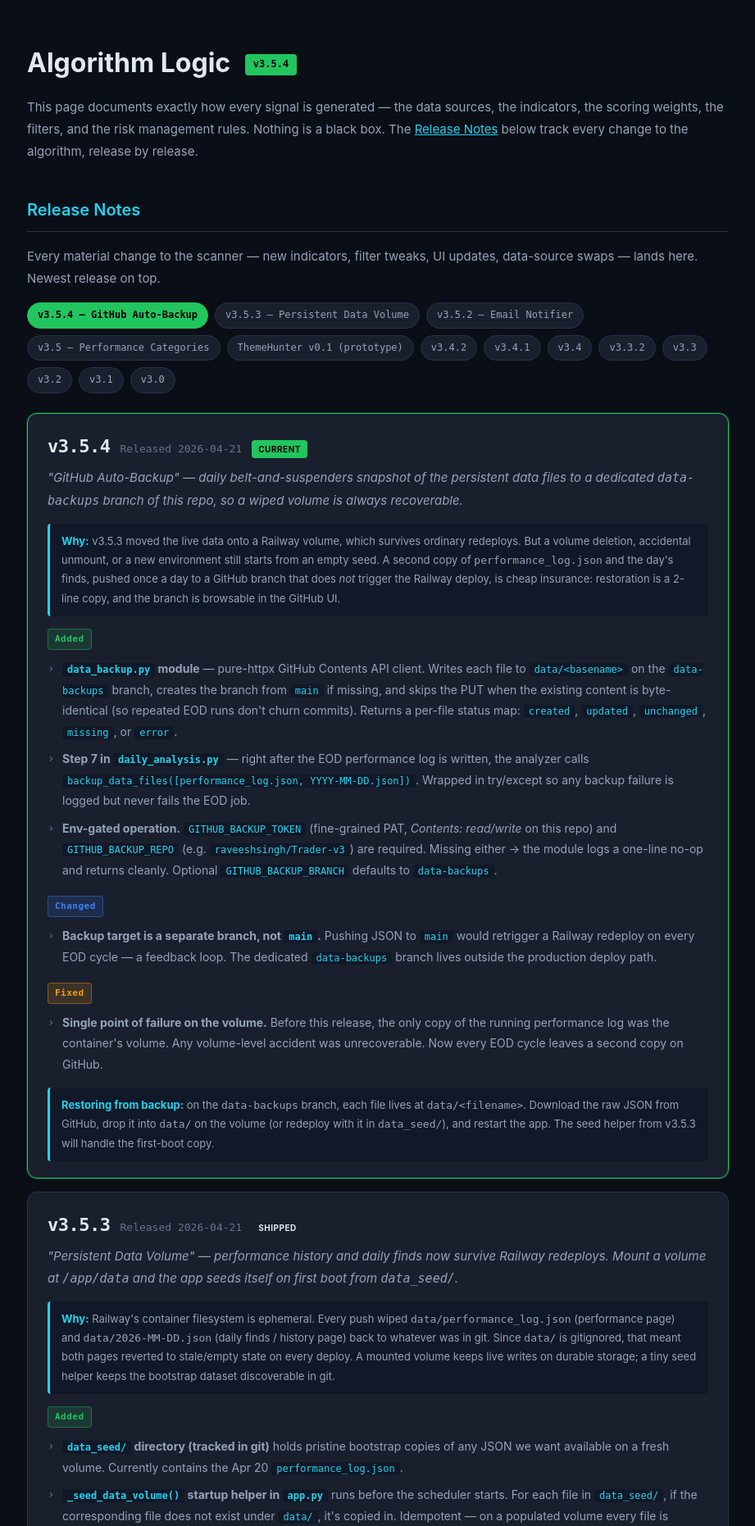
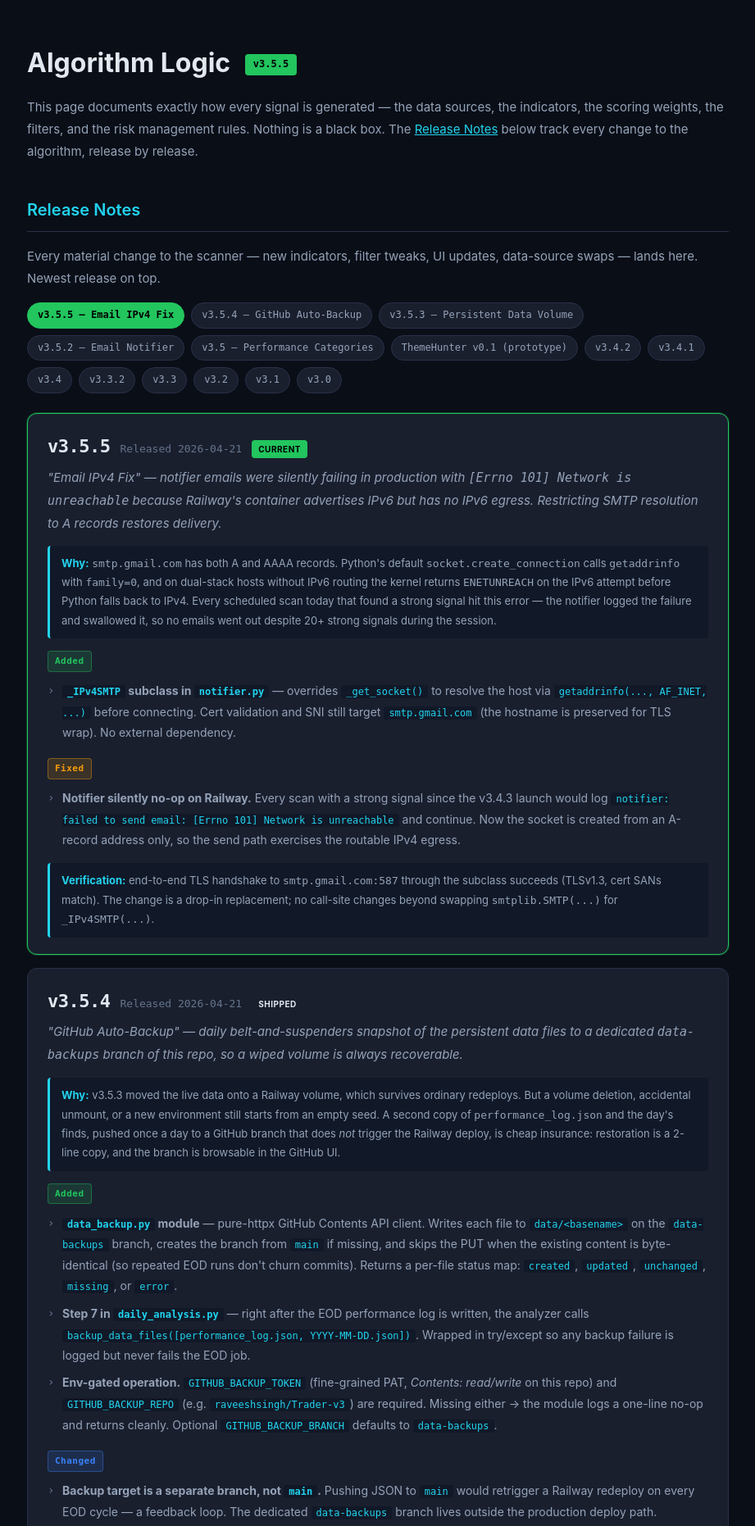
Before and after one commit to raveeshbhasin-assistant/momentum-scanner, a FastAPI app: page /logic in a window 1280 px wide. Shown: the part 73-1935 px from the top of the page at 82% size, without its empty margins (179-1100 px from the left). Run offline with FastAPI, Linux system fonts and the light colour scheme; some libraries are stand-ins or nearby versions.

Commit message:
v3.5.5: force IPv4 in SMTP client to fix Errno 101 on Railway

```diff
--- a/notifier.py
+++ b/notifier.py
@@ -1,9 +1,15 @@
 """
 Email notifier for scan results.
 
-v3.4.3 — sends an HTML email with full strong-signal details after each
+v3.5.5 — sends an HTML email with full strong-signal details after each
 scheduled scan, but only when one or more strong (composite >= 60) signals
 fire. Weak-only and empty scans stay silent.
+
+v3.5.5 change: force IPv4 resolution (_IPv4SMTP subclass). Railway's
+containers advertise IPv6 addressing but have no IPv6 egress route, so
+Python's default dual-stack `create_connection` hit `[Errno 101] Network
+is unreachable` on every Gmail send. Restricting resolution to A records
+works around this without any external dependency.
 
 Configured via environment variables (Railway):
     GMAIL_USER          — sending Gmail address (e.g. scanner@yourdomain.com
@@ -33,6 +39,7 @@ from __future__ import annotations
 import logging
 import os
 import smtplib
+import socket
 import ssl
 import threading
 from datetime import datetime
@@ -46,6 +53,45 @@ logger = logging.getLogger(__name__)
 # ── SMTP config ──────────────────────────────────────────────────────
 SMTP_HOST = "smtp.gmail.com"
 SMTP_PORT = 587  # STARTTLS
+
+
+# ── IPv4-only SMTP subclass (v3.5.5) ─────────────────────────────────
+class _IPv4SMTP(smtplib.SMTP):
+    """SMTP client that restricts DNS resolution to A records.
+
+    Railway (and some Docker networks) advertise IPv6 addressing on the
+    container but have no IPv6 egress route. Python's default
+    ``socket.create_connection`` goes through ``getaddrinfo`` with
+    family=0, which on these hosts returns AAAA answers first — the
+    kernel then returns ``[Errno 101] Network is unreachable`` before
+    Python tries the IPv4 fallback. Forcing AF_INET sidesteps this.
+
+    Hostname is preserved for TLS cert verification and SNI — we only
+    change which address family is used for the underlying connect.
+    """
+
+    def _get_socket(self, host, port, timeout):
+        if self.debuglevel > 0:
+            self._print_debug("connect: to", (host, port), self.source_address)
+        # Resolve A-records only.
+        infos = socket.getaddrinfo(host, port, socket.AF_INET, socket.SOCK_STREAM)
+        last_exc: Optional[OSError] = None
+        for af, sktype, proto, _, sa in infos:
+            sock: Optional[socket.socket] = None
+            try:
+                sock = socket.socket(af, sktype, proto)
+                sock.settimeout(timeout)
+                if self.source_address:
+                    sock.bind(self.source_address)
+                sock.connect(sa)
+                return sock
+            except OSError as exc:
+                last_exc = exc
+                if sock is not None:
+                    sock.close()
+        if last_exc is not None:
+            raise last_exc
+        raise OSError(f"Could not resolve {host!r} to any IPv4 address")
 
 
 # ── Env helpers (read at call time so Railway updates take effect) ──
@@ -269,7 +315,8 @@ def _send_smtp(subject: str, html_body: str, text_body: str, recipients: List[st
     msg.attach(MIMEText(html_body, "html", "utf-8"))
 
     ctx = ssl.create_default_context()
-    with smtplib.SMTP(SMTP_HOST, SMTP_PORT, timeout=20) as smtp:
+    # v3.5.5: _IPv4SMTP forces AF_INET; see class docstring for rationale.
+    with _IPv4SMTP(SMTP_HOST, SMTP_PORT, timeout=20) as smtp:
         smtp.ehlo()
         smtp.starttls(context=ctx)
         smtp.ehlo()
--- a/templates/logic.html
+++ b/templates/logic.html
@@ -3,7 +3,7 @@
 <head>
     <meta charset="UTF-8">
     <meta name="viewport" content="width=device-width, initial-scale=1.0">
-    <title>Algorithm Logic — Momentum Scanner v3.5.4</title>
+    <title>Algorithm Logic — Momentum Scanner v3.5.5</title>
     <style>
         *, *::before, *::after { box-sizing: border-box; margin: 0; padding: 0; }
         :root {
@@ -255,7 +255,7 @@
     </header>
 
     <main class="content">
-        <h1>Algorithm Logic <span class="version-tag">v3.5.4</span></h1>
+        <h1>Algorithm Logic <span class="version-tag">v3.5.5</span></h1>
         <p>This page documents exactly how every signal is generated — the data sources, the indicators, the scoring weights, the filters, and the risk management rules. Nothing is a black box. The <a href="#release-notes" style="color: var(--cyan);">Release Notes</a> below track every change to the algorithm, release by release.</p>
 
         <!-- ═══════════════════════════════════════════════════════ -->
@@ -265,7 +265,8 @@
         <p>Every material change to the scanner — new indicators, filter tweaks, UI updates, data-source swaps — lands here. Newest release on top.</p>
 
         <div class="release-toc">
-            <a href="#v3-5-4" class="current">v3.5.4 — GitHub Auto-Backup</a>
+            <a href="#v3-5-5" class="current">v3.5.5 — Email IPv4 Fix</a>
+            <a href="#v3-5-4">v3.5.4 — GitHub Auto-Backup</a>
             <a href="#v3-5-3">v3.5.3 — Persistent Data Volume</a>
             <a href="#v3-5-2">v3.5.2 — Email Notifier</a>
             <a href="#v3-5">v3.5 — Performance Categories</a>
@@ -280,12 +281,44 @@
             <a href="#v3-0">v3.0</a>
         </div>
 
+        <!-- ───── v3.5.5 ───── -->
+        <div class="release current" id="v3-5-5">
+            <div class="release-header">
+                <span class="release-version">v3.5.5</span>
+                <span class="release-date">Released 2026-04-21</span>
+                <span class="release-pill pill-current">Current</span>
+            </div>
+            <div class="release-title">"Email IPv4 Fix" — notifier emails were silently failing in production with <code>[Errno 101] Network is unreachable</code> because Railway's container advertises IPv6 but has no IPv6 egress. Restricting SMTP resolution to A records restores delivery.</div>
+
+            <div class="release-rationale">
+                <strong>Why:</strong> <code>smtp.gmail.com</code> has both A and AAAA records. Python's default <code>socket.create_connection</code> calls <code>getaddrinfo</code> with <code>family=0</code>, and on dual-stack hosts without IPv6 routing the kernel returns <code>ENETUNREACH</code> on the IPv6 attempt before Python falls back to IPv4. Every scheduled scan today that found a strong signal hit this error — the notifier logged the failure and swallowed it, so no emails went out despite 20+ strong signals during the session.
+            </div>
+
+            <div class="change-group">
+                <span class="change-tag tag-added">Added</span>
+                <ul>
+                    <li><strong><code>_IPv4SMTP</code> subclass in <code>notifier.py</code></strong> — overrides <code>_get_socket()</code> to resolve the host via <code>getaddrinfo(..., AF_INET, ...)</code> before connecting. Cert validation and SNI still target <code>smtp.gmail.com</code> (the hostname is preserved for TLS wrap). No external dependency.</li>
+                </ul>
+            </div>
+
+            <div class="change-group">
+                <span class="change-tag tag-fixed">Fixed</span>
+                <ul>
+                    <li><strong>Notifier silently no-op on Railway.</strong> Every scan with a strong signal since the v3.4.3 launch would log <code>notifier: failed to send email: [Errno 101] Network is unreachable</code> and continue. Now the socket is created from an A-record address only, so the send path exercises the routable IPv4 egress.</li>
+                </ul>
+            </div>
+
+            <div class="release-rationale" style="margin-top:12px">
+                <strong>Verification:</strong> end-to-end TLS handshake to <code>smtp.gmail.com:587</code> through the subclass succeeds (TLSv1.3, cert SANs match). The change is a drop-in replacement; no call-site changes beyond swapping <code>smtplib.SMTP(...)</code> for <code>_IPv4SMTP(...)</code>.
+            </div>
+        </div>
+
         <!-- ───── v3.5.4 ───── -->
-        <div class="release current" id="v3-5-4">
+        <div class="release" id="v3-5-4">
             <div class="release-header">
                 <span class="release-version">v3.5.4</span>
                 <span class="release-date">Released 2026-04-21</span>
-                <span class="release-pill pill-current">Current</span>
+                <span class="release-pill">Shipped</span>
             </div>
             <div class="release-title">"GitHub Auto-Backup" — daily belt-and-suspenders snapshot of the persistent data files to a dedicated <code>data-backups</code> branch of this repo, so a wiped volume is always recoverable.</div>
 
```
